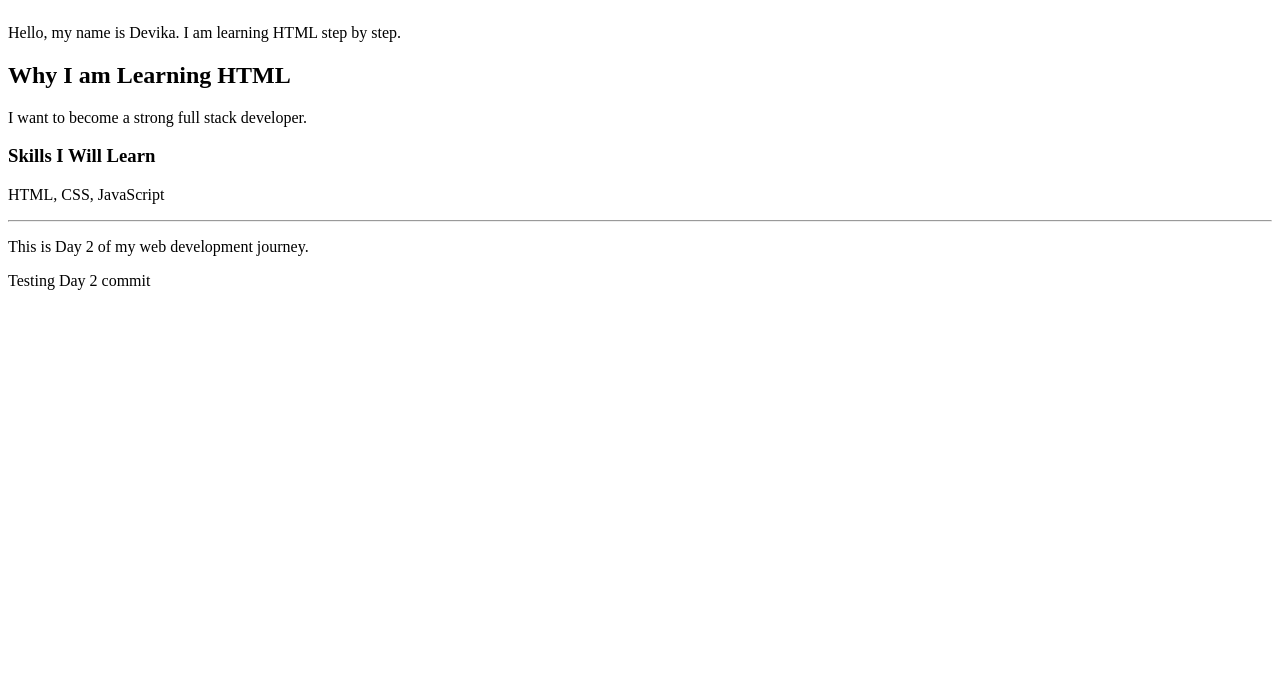
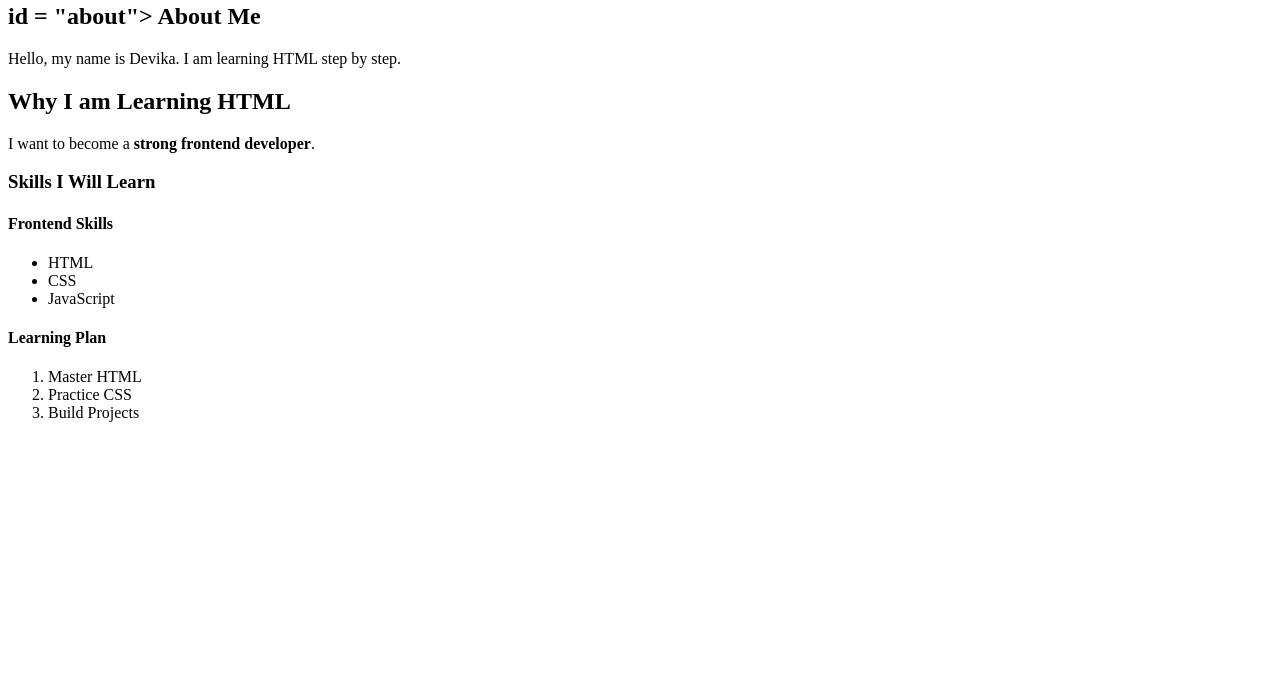
Before and after one commit to Devika-124/html-learning, a plain HTML site: page index.html in a window 1280 px wide. Shown: the part 103-800 px from the top of the page. Drawn offline with Linux system fonts and the light colour scheme.

Commit message:
Day 5:added navigation and anchor links

```diff
--- a/index.html
+++ b/index.html
@@ -5,22 +5,38 @@
         <title> HTML Learning - Devika </title>
     </head>
     <body>
-    <h1>My HTML Learning Journey</h1>
 
-    <h2>About Me</h2>
+        <nav>
+    <a href="https://github.com/Devika-124" target="_blank">My GitHub</a> |
+    <a href="#about">About Me</a>
+</nav>
+
+
+     <h1>My HTML Learning Journey</h1>
+
+    <h2> id = "about"> About Me</h2>
     <p>Hello, my name is Devika. I am learning HTML step by step.</p>
 
     <h2>Why I am Learning HTML</h2>
-    <p>I want to become a strong full stack developer.</p>
+    <p>I want to become a <strong>strong frontend developer</strong>.</p>
+
 
     <h3>Skills I Will Learn</h3>
-    <p>HTML, CSS, JavaScript</p>
 
-    <hr>
+<h4>Frontend Skills</h4>
+<ul>
+    <li>HTML</li>
+    <li>CSS</li>
+    <li>JavaScript</li>
+</ul>
 
-    <p>This is Day 2 of my web development journey.</p>
-    <p> Testing Day 2 commit</p>
+<h4>Learning Plan</h4>
+<ol>
+    <li>Master HTML</li>
+    <li>Practice CSS</li>
+    <li>Build Projects</li>
+</ol>
 
 
-    </body>
+</body>
 </html>
```
